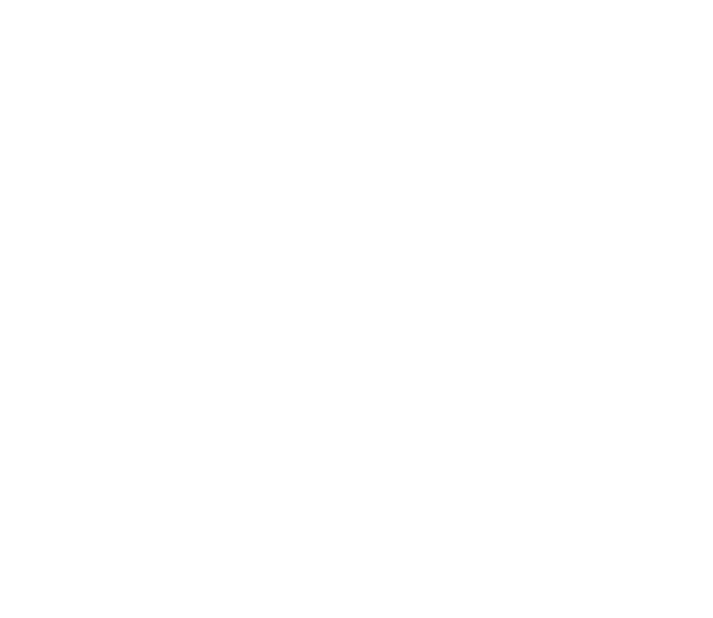
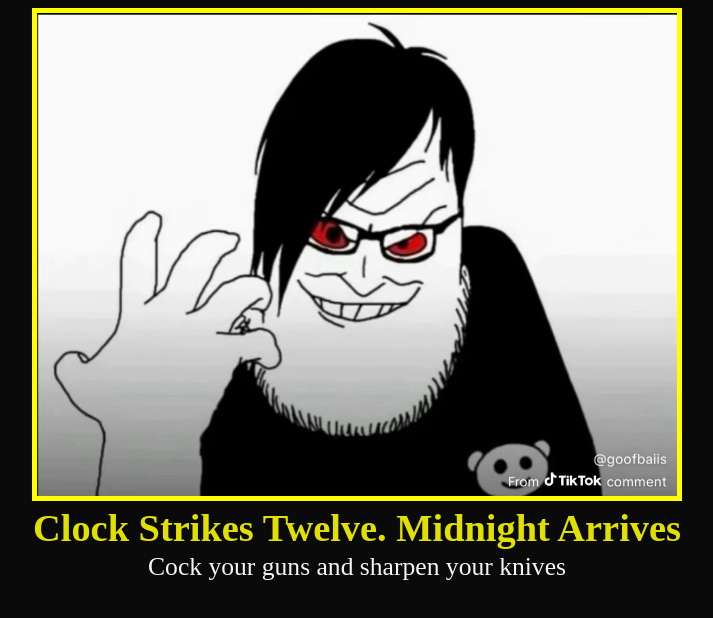
Before and after one commit to EmmAssassin/Motivational-Poster-Website, a plain HTML site: page index.html in a window 1280 px wide. Shown: the whole page, without its empty margins (283-996 px from the left). Drawn offline with Linux system fonts and the light colour scheme.

Commit message:
Completed meme
Motivational

```diff
--- /dev/null
+++ b/assets/css/styles.css
@@ -0,0 +1,48 @@
+body {
+    background-color: rgb(10, 10, 10);
+    overflow: hidden;
+}
+
+main {
+    display: flex;
+    flex-direction: column;
+    align-items: center;
+}
+
+h1 {
+    color: rgba(255, 255, 0, 0.877);
+    font-size: 3vw;
+    margin-bottom: 2px;
+    margin-top: 5px;
+}
+
+p {
+    color: rgb(245, 245, 245);
+    font-size: 2vw;
+    margin: 0;
+}
+
+img {
+    border: 5px solid yellow;
+    width: 50vw;
+}
+
+/* Phone sizing */
+/* @media screen and (max-width: 768px) {
+
+} */
+
+/*Tablet sizing*/
+/* @media screen and (min-width: 768px) and (max-width: 1025px) {
+
+} */
+
+/*Laptop sizing*/
+/* @media screen and (min-width: 1025px) and (max-width: 1401px) {
+
+} */
+
+/*Desktop sizing*/
+/* @media screen and (min-width: 1401px) {
+
+} */
--- a/index.html
+++ b/index.html
@@ -3,9 +3,14 @@
 <head>
     <meta charset="UTF-8">
     <meta name="viewport" content="width=device-width, initial-scale=1.0">
-    <title>Document</title>
+    <link rel="stylesheet" href="./assets/css/styles.css" />
+    <title>Motivational Poster</title>
 </head>
 <body>
-
+    <main>
+        <img src="./assets/imgs/clockStrikesTwelveM.jpeg" alt="Clock Strikes Twelve. Midnight Arrives">
+        <h1>Clock Strikes Twelve. Midnight Arrives</h1>
+        <p>Cock your guns and sharpen your knives</p>
+    </main>
 </body>
 </html>
```
Also changed, not shown: assets/imgs/clockStrikesTwelveM.jpeg (added).
